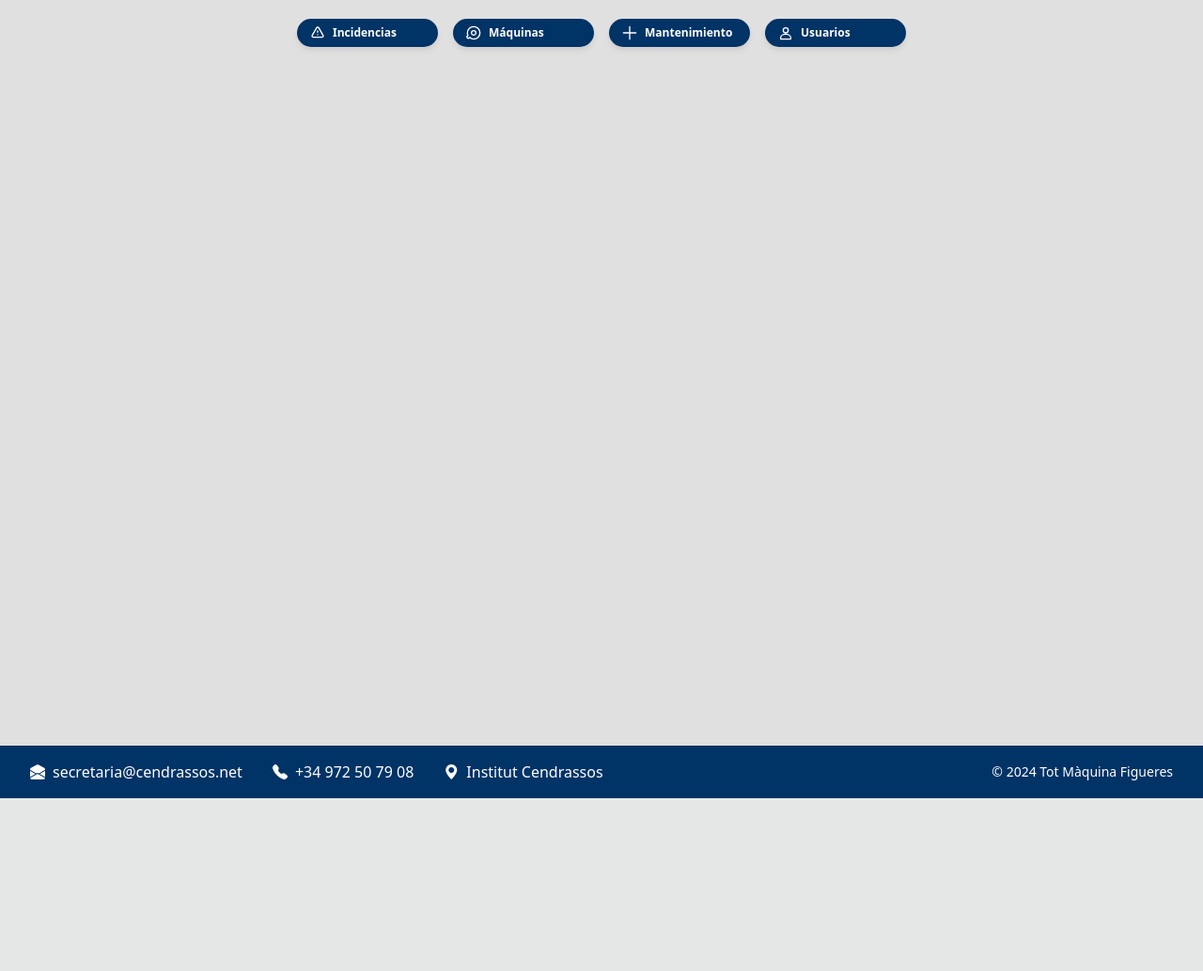
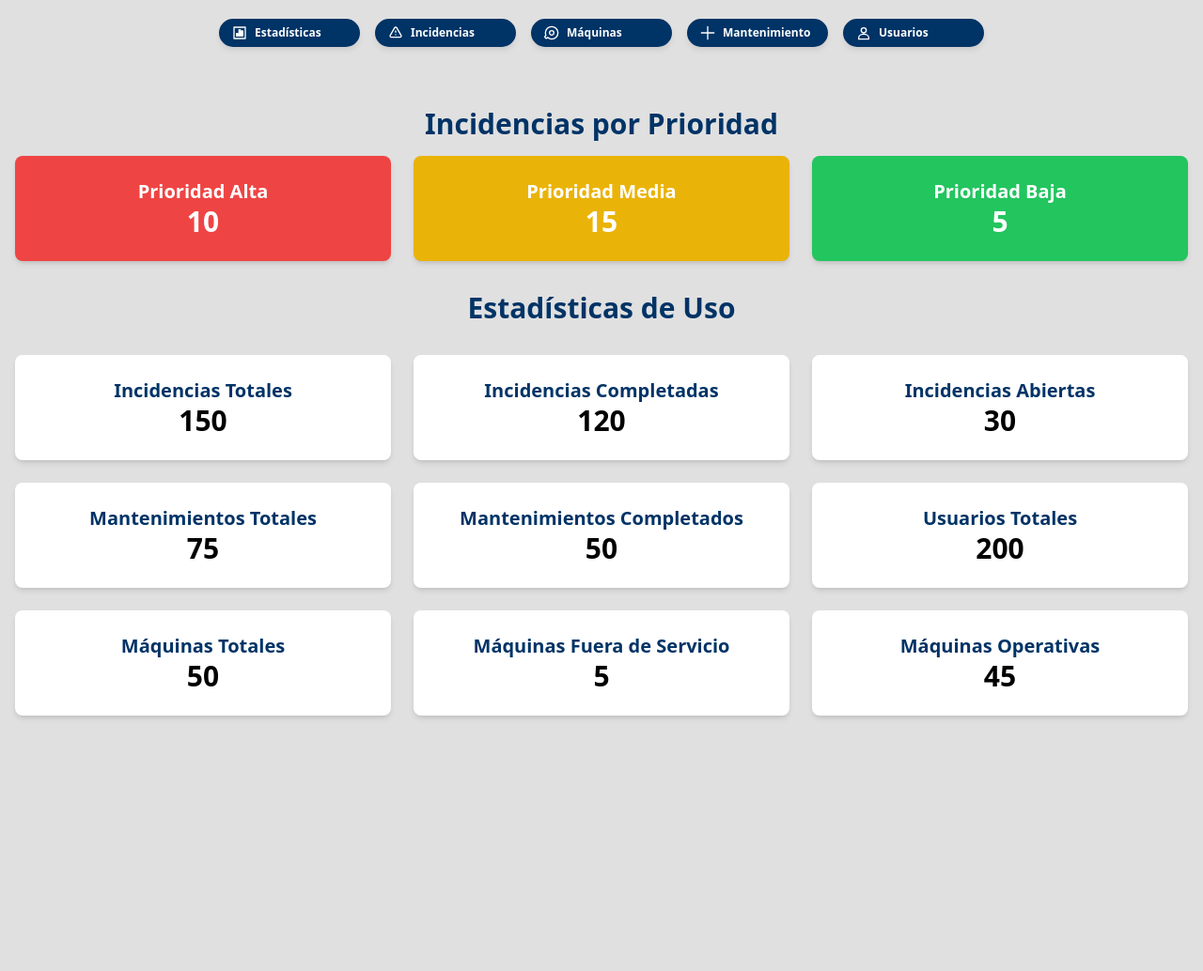
Before and after one commit to Amazghari/Projecte-3-Tot-Maquina, a PHP site: page /App/Views/admindashboard.php in a window 1280 px wide. Shown: the part 80-1114 px from the top of the page at 94% size. Before the commit the page ends 930 px from the top, so only its background shows below. Run offline with PHP 8.4, Linux system fonts and the light colour scheme; style sheets or scripts are compiled from the project's sources.

Commit message:
pagina estadisticas

```diff
--- a/App/Models/Maintenance.php
+++ b/App/Models/Maintenance.php
@@ -24,5 +24,4 @@
         }
         return $maintenances;
     }
-    public function edit($id)
 }
--- a/App/Views/Layouts/navbaradmin.php
+++ b/App/Views/Layouts/navbaradmin.php
@@ -1,4 +1,10 @@
 <div class="flex justify-center mt-5 w-full space-x-4">
+<a href="/paneladministrador" class="nav-button-custom w-1/4 focus:outline-none">
+            <svg class="w-4 h-4" fill="none" stroke="currentColor" viewBox="0 0 24 24">
+                <path stroke-linecap="round" stroke-linejoin="round" stroke-width="2" d="M3 3v18h18V3H3zm4 10h2v4H7v-4zm4-6h2v10h-2V7zm4 2h2v8h-2V9z" />
+            </svg>
+            <span>Estadísticas</span>
+        </a>
         <a href="/adminincidencias" class="nav-button-custom w-1/4 focus:outline-none">
             <svg class="w-4 h-4" fill="none" stroke="currentColor" viewBox="0 0 24 24">
                 <path stroke-linecap="round" stroke-linejoin="round" stroke-width="2" d="M12 9v2m0 4h.01m-6.938 4h13.856c1.54 0 2.502-1.667 1.732-3L13.732 4c-.77-1.333-2.694-1.333-3.464 0L3.34 16c-.77 1.333.192 3 1.732 3z" />
--- a/App/Views/admindashboard.php
+++ b/App/Views/admindashboard.php
@@ -6,67 +6,75 @@
     <meta name="viewport" content="width=device-width, initial-scale=1.0">
     <link href="main.css" rel="stylesheet">
     <link rel="icon" href="../../uploads/img/logopng.png">
-    <title>Panel del Admin </title>
+    <title>Panel del Admin</title>
 </head>
 
 <body class="flex flex-col min-h-screen bg-custom-light-gray">
     <?php include 'Layouts/navbar.php'; ?>
     <?php include 'Layouts/navbaradmin.php'; ?>
+    <div class="container mx-auto px-4 py-8">
 
-     <!-- Tabla de inventario -->
-     <div class="bg-white rounded-lg shadow-lg overflow-hidden">
-            <div class="table-responsive">
-                <table class="min-w-full">
-                    <thead class="bg-custom-blue text-white">
-                        <tr>
-                            <th class="px-6 py-3 text-left text-sm font-semibold">ID</th>
-                            <th class="px-6 py-3 text-left text-sm font-semibold">Nombre</th>
-                            <th class="px-6 py-3 text-left text-sm font-semibold">Nºserie</th>
-                            <th class="px-6 py-3 text-left text-sm font-semibold">Estado</th>
-                            <th class="px-6 py-3 text-left text-sm font-semibold">ID Encargado</th>
-                            <th class="px-6 py-3 text-left text-sm font-semibold">Nombre Encargado</th>
-                            <th class="px-6 py-3 text-left text-sm font-semibold">Opciones</th>
-                        </tr>
-                    </thead>
-                    <tbody class="divide-y divide-gray-200">
-                        <tr class="hover:bg-gray-50">
-                            <td class="px-6 py-4 text-sm text-gray-900">#MAQ-001</td>
-                            <td class="px-6 py-4 text-sm text-gray-900">
-                                <p class="truncate max-w-[200px]">Fresadora</p>
-                            </td>
-                            <td class="px-6 py-4">
-                             1231232132
-                            </td>
-                            <td class="px-6 py-4">
-                                <span class="px-3 py-1 text-xs font-medium rounded-full bg-green-100 text-green-800">
-                                    Operativa
-                                </span>
-                            </td>
-                            <td class="px-6 py-4 text-sm text-gray-900">USR-123</td>
-                            <td class="px-6 py-4 text-sm text-gray-900">Miguelito</td>
-                            <td class="px-6 py-4 text-sm">
-                                <div class="flex space-x-3">
-                                    <button class="text-blue-600 hover:text-blue-800">
-                                        <svg class="w-5 h-5" fill="none" stroke="currentColor" viewBox="0 0 24 24">
-                                            <path stroke-linecap="round" stroke-linejoin="round" stroke-width="2" d="M11 5H6a2 2 0 00-2 2v11a2 2 0 002 2h11a2 2 0 002-2v-5m-1.414-9.414a2 2 0 112.828 2.828L11.828 15H9v-2.828l8.586-8.586z"/>
-                                        </svg>
-                                    </button>
-                                    <button class="text-red-600 hover:text-red-800">
-                                        <svg class="w-5 h-5" fill="none" stroke="currentColor" viewBox="0 0 24 24">
-                                            <path stroke-linecap="round" stroke-linejoin="round" stroke-width="2" d="M19 7l-.867 12.142A2 2 0 0116.138 21H7.862a2 2 0 01-1.995-1.858L5 7m5 4v6m4-6v6m1-10V4a1 1 0 00-1-1h-4a1 1 0 00-1 1v3M4 7h16"/>
-                                        </svg>
-                                    </button>
-                                </div>
-                            </td>
-                        </tr>
-                    </tbody>
-                </table>
+    <h1 class="text-3xl font-bold text-custom-blue text-center mb-4 mt-8">Incidencias por Prioridad</h1>
+
+    <div class="grid grid-cols-1 md:grid-cols-3 gap-6 mt-4">
+            <div class="bg-red-500 text-white rounded-lg shadow-md p-6 text-center transition-transform transform hover:scale-105">
+                <h3 class="text-xl font-semibold">Prioridad Alta</h3>
+                <p class="text-3xl font-bold">10</p>
+            </div>
+            <div class="bg-yellow-500 text-white rounded-lg shadow-md p-6 text-center transition-transform transform hover:scale-105">
+                <h3 class="text-xl font-semibold">Prioridad Media</h3>
+                <p class="text-3xl font-bold">15</p>
+            </div>
+            <div class="bg-green-500 text-white rounded-lg shadow-md p-6 text-center transition-transform transform hover:scale-105">
+                <h3 class="text-xl font-semibold">Prioridad Baja</h3>
+                <p class="text-3xl font-bold">5</p>
             </div>
         </div>
 
-    <!-- Footer -->
+        <h1 class="text-3xl font-bold text-custom-blue text-center mb-4 mt-8">Estadísticas de Uso</h1>
 
+        <div class="grid grid-cols-1 md:grid-cols-2 lg:grid-cols-3 gap-6 mt-8">
+            <div class="bg-white rounded-lg shadow-md p-6 text-center transition-transform transform hover:scale-105">
+                <h2 class="text-xl font-semibold text-custom-blue">Incidencias Totales</h2>
+                <p class="text-3xl font-bold">150</p>
+            </div>
+            <div class="bg-white rounded-lg shadow-md p-6 text-center transition-transform transform hover:scale-105">
+                <h2 class="text-xl font-semibold text-custom-blue">Incidencias Completadas</h2>
+                <p class="text-3xl font-bold">120</p>
+            </div>
+            <div class="bg-white rounded-lg shadow-md p-6 text-center transition-transform transform hover:scale-105">
+                <h2 class="text-xl font-semibold text-custom-blue">Incidencias Abiertas</h2>
+                <p class="text-3xl font-bold">30</p>
+            </div>
+            <div class="bg-white rounded-lg shadow-md p-6 text-center transition-transform transform hover:scale-105">
+                <h2 class="text-xl font-semibold text-custom-blue">Mantenimientos Totales</h2>
+                <p class="text-3xl font-bold">75</p>
+            </div>
+            <div class="bg-white rounded-lg shadow-md p-6 text-center transition-transform transform hover:scale-105">
+                <h2 class="text-xl font-semibold text-custom-blue">Mantenimientos Completados</h2>
+                <p class="text-3xl font-bold">50</p>
+            </div>
+            <div class="bg-white rounded-lg shadow-md p-6 text-center transition-transform transform hover:scale-105">
+                <h2 class="text-xl font-semibold text-custom-blue">Usuarios Totales</h2>
+                <p class="text-3xl font-bold">200</p>
+            </div>
+            <div class="bg-white rounded-lg shadow-md p-6 text-center transition-transform transform hover:scale-105">
+                <h2 class="text-xl font-semibold text-custom-blue">Máquinas Totales</h2>
+                <p class="text-3xl font-bold">50</p>
+            </div>
+            <div class="bg-white rounded-lg shadow-md p-6 text-center transition-transform transform hover:scale-105">
+                <h2 class="text-xl font-semibold text-custom-blue">Máquinas Fuera de Servicio</h2>
+                <p class="text-3xl font-bold">5</p>
+            </div>
+            <div class="bg-white rounded-lg shadow-md p-6 text-center transition-transform transform hover:scale-105">
+                <h2 class="text-xl font-semibold text-custom-blue">Máquinas Operativas</h2>
+                <p class="text-3xl font-bold">45</p>
+            </div>
+        </div>
+
+    </div>
+
+    <?php include 'Layouts/footer.php'; ?>
 </body>
-<?php include 'Layouts/footer.php'; ?>
 
 </html>
--- a/public/js/machine.js
+++ b/public/js/machine.js
@@ -23,7 +23,9 @@
     }
     });
 
-})// Inicializar el mapa
+})
+
+// Inicializar el mapa
 var map = L.map('map').setView([51.505, -0.09], 13);
 
 // Añadir la capa de mosaico de OpenStreetMap
```
Also changed, not shown: public/main.css (+31 -0 lines).
